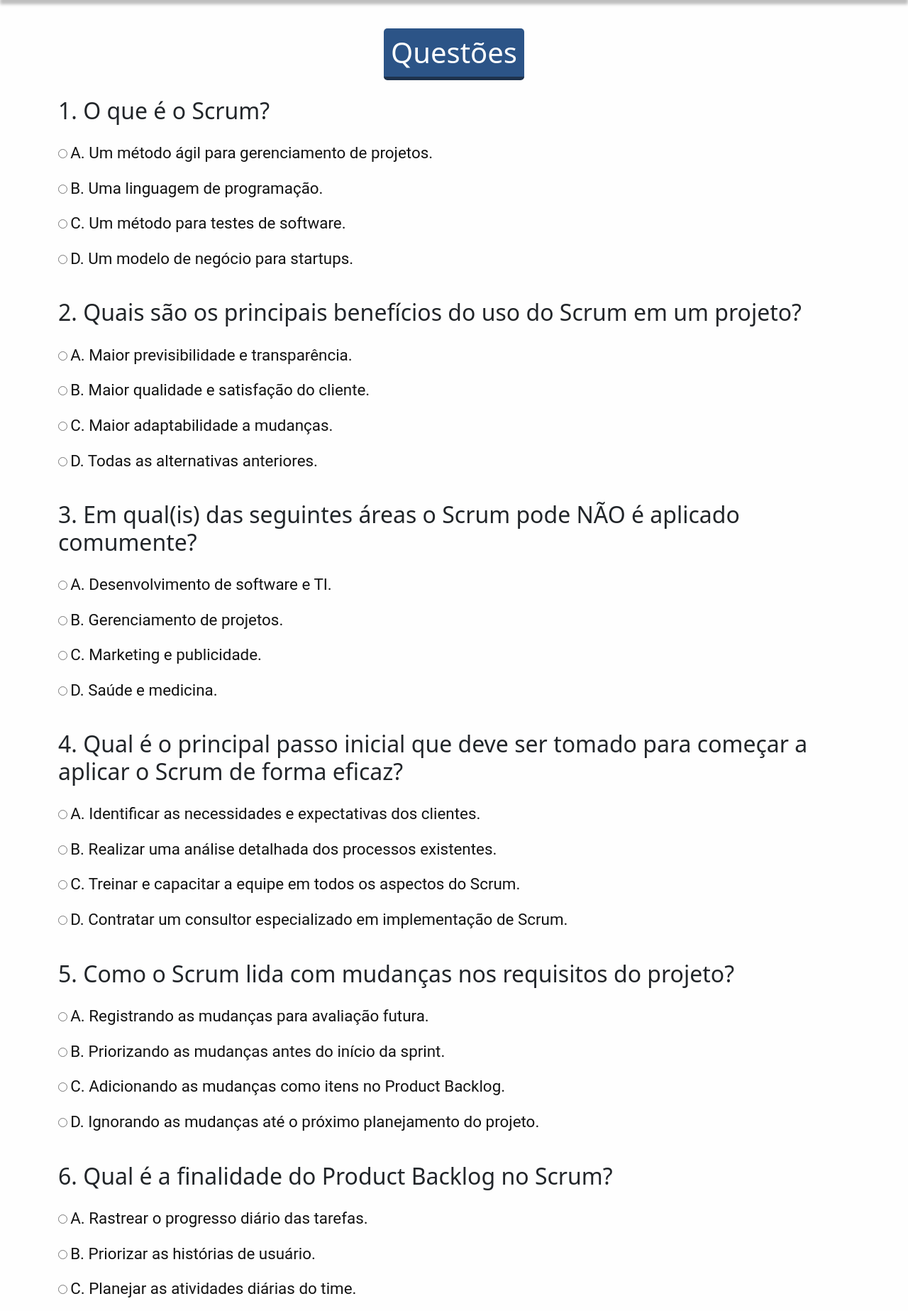
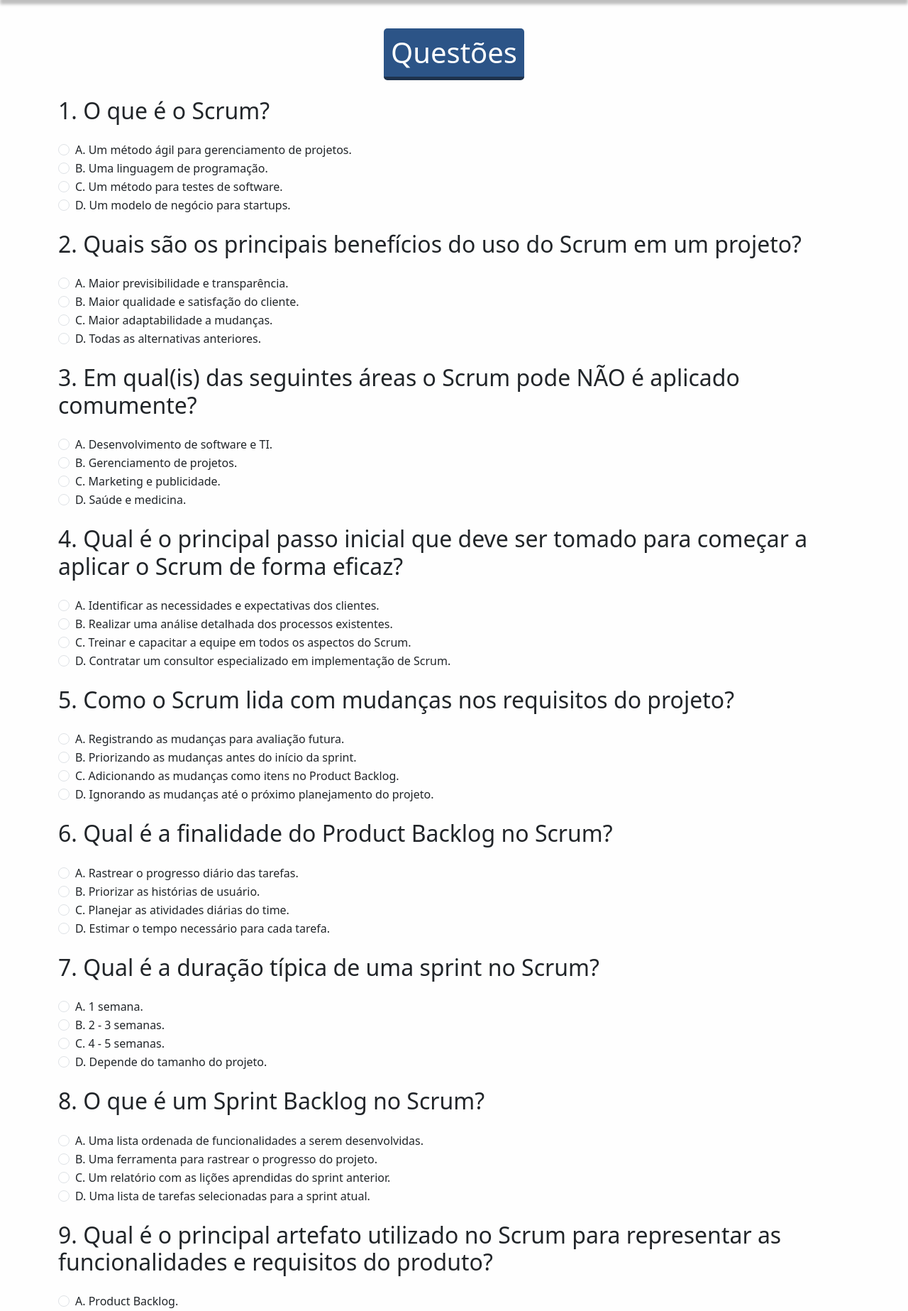
Before and after one commit to BrunoVieira003/ScrumAcademy, a Flask app: page /questoes in a window 1280 px wide. Shown: the part 82-1929 px from the top of the page at 71% size. Run offline with Flask 2, Linux system fonts and the light colour scheme; some libraries are stand-ins or nearby versions.

Commit message:
Corrige bug de label e estiliza questões

```diff
--- a/static/css/styles.css
+++ b/static/css/styles.css
@@ -291,3 +291,7 @@ hr{
     display: flex;
     align-items: center;
 }
+
+input[type="radio"]:checked{
+    background-color: #327ec3;
+}
--- a/templates/questoes.html
+++ b/templates/questoes.html
@@ -6,27 +6,27 @@
 
 {% if enviado %}
 
-<h2>Número de Acertos:</h2><br>
-<p>{{score}}/{{x}}</p><br>
-<h2>Porcentagem de Acertos:</h2><br>
-<p>{{scorep}}%</p>
-<br>
-<p>Respostas:</p><br>
+<h2>Número de Acertos:</h2>
+{{score}}/{{x}}
+<h2>Porcentagem de Acertos:</h2>
+{{scorep}}%
 
-<p>
+Respostas:
+
+
 {% for r in resp %}
 {{r}}
 {% endfor %}
-</p>
 
-<p>Gabarito:</p><br>
-<p>
+
+Gabarito:
+
 {% for r in gab %}
 {{r}}
 {% endfor %}
-</p>
-<br>
-<br>
+
+
+
 
 {% endif %}
 
@@ -35,17 +35,25 @@
 
     <h2>{{i+1}}. {{q[i]}}</h2>
 
-    <input type="radio" width="2rem" height="2rem" id='a' name='q{{i}}' value='A' required>
-    <label for="a"><p>A. {{alt[i][0]}}</p></label><br>
+    <div class="form-check">
+        <input class="form-check-input" type="radio" width="2rem" height="2rem" id='A{{i}}' name='q{{i}}' value='A' required>
+        <label class="form-check-label" for="A{{i}}">A. {{alt[i][0]}}</label>
+    </div>
 
-    <input type="radio" id='b' name='q{{i}}' value='B' required>
-    <label for="b"><p>B. {{alt[i][1]}}</p></label><br>
+    <div class="form-check">
+        <input class="form-check-input" type="radio" id='B{{i}}' name='q{{i}}' value='B' required>
+        <label class="form-check-label" for="B{{i}}">B. {{alt[i][1]}}</label>
+    </div>
 
-    <input type="radio" id='c' name='q{{i}}' value='C' required>
-    <label for="c"><p>C. {{alt[i][2]}}</p></label><br>
+    <div class="form-check">
+        <input class="form-check-input" type="radio" id='C{{i}}' name='q{{i}}' value='C' required>
+        <label class="form-check-label" for="C{{i}}">C. {{alt[i][2]}}</label>
+    </div>
 
-    <input type="radio" id='d' name='q{{i}}' value='D' required>
-    <label for="d"><p>D. {{alt[i][3]}}</p></label><br>
+    <div class="form-check">
+        <input class="form-check-input" type="radio" id='D{{i}}' name='q{{i}}' value='D' required>
+        <label class="form-check-label" for="D{{i}}">D. {{alt[i][3]}}</label>
+    </div>
 
 {% endfor %}
 
@@ -53,8 +61,8 @@
 
 </form>
 
-<br>
-<br>
-<br>
+
+
+
 
 {% endblock %}
```
